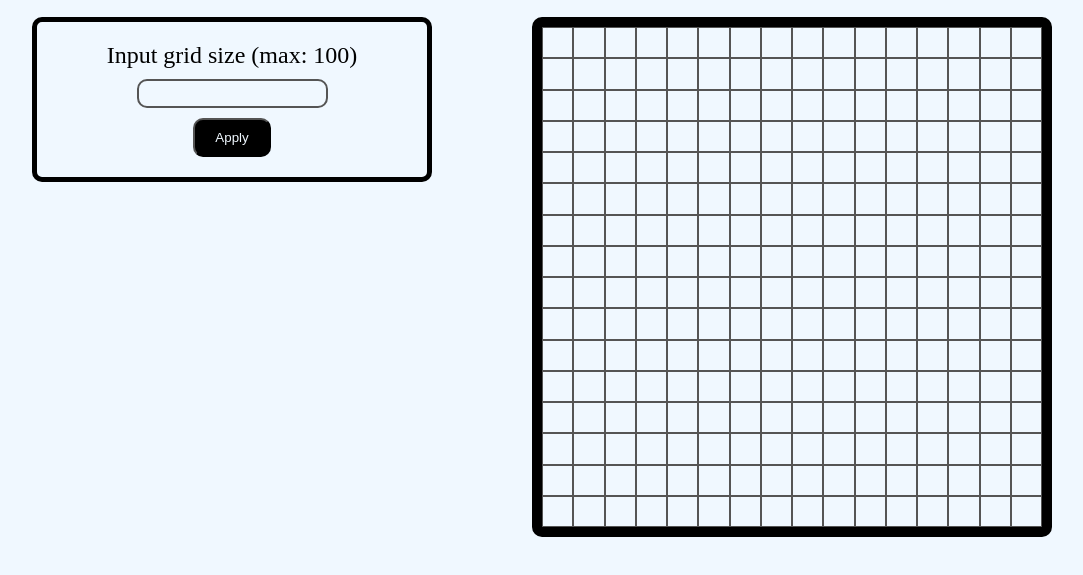
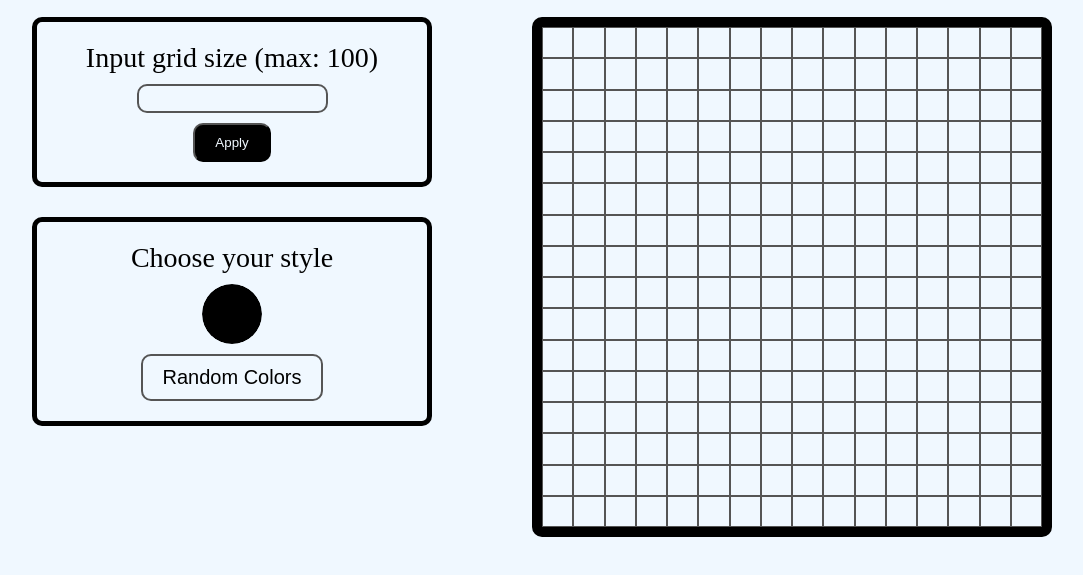
Before and after one commit to eliasaboagye/Etch-a-Sketch, a plain HTML site: page index.html in a window 1280 px wide. Shown: the part 55-630 px from the top of the page, without its empty margins (98-1181 px from the left). Drawn offline with Linux system fonts and the light colour scheme.

Commit message:
pick color and random color selection implemented

```diff
--- a/index.html
+++ b/index.html
@@ -17,6 +17,12 @@
                 <input type="text">
                 <button>Apply</button>
             </div>
+            <div class="color-selection">
+                Choose your style
+                <input type="color" id="colorPicker">
+                <button id="randomColors">Random Colors</button>
+
+            </div>
         </div>
         <div class="container"></div>
     </div>
--- a/js-files.js
+++ b/js-files.js
@@ -1,13 +1,23 @@
 //start up grid size
-let n = 16;
+
 
 const gridSize = document.querySelector("input")
 const applyBtn = document.querySelector("button")
 const container = document.querySelector(".container");
+let colorPicker = document.querySelector('#colorPicker');
+const randomColors = document.querySelector('#randomColors');
 let items;
-// let color = "blue"
-// n = gridSize;
+let bgColor = colorPicker.value;
 
+let randomColorIsOn = false;
+randomColors.addEventListener('click',()=>{
+    randomColorIsOn = !randomColorIsOn;
+    if(randomColorIsOn){
+        randomColors.style.backgroundColor = "rgb(38, 152, 240)"
+    }else{
+        randomColors.style.backgroundColor = "aliceblue"
+    }
+})
 function random(n){
     return Math.floor(Math.random() * n + 1);
 }
@@ -22,14 +32,19 @@ function createGrid(n){
     items.forEach((item)=>{
         item.style.flexBasis = `${100/n}%`;
     })
-
     items.forEach((item)=>{
 
         item.addEventListener('mouseenter', (e)=>{
-            e.target.style.backgroundColor = `rgb(${random(255)}, ${random(255)}, ${random(255)})`;
+            if(randomColorIsOn){
+                e.target.style.backgroundColor = `rgb(${random(255)}, ${random(255)}, ${random(255)})`;
+            }else{
+                e.target.style.backgroundColor = colorPicker.value
+            }
+            ;
             })
     })
 }
+
 
 function applyGrid(){
 
@@ -42,7 +57,11 @@ function applyGrid(){
     })
     createGrid(n);
 }
+let n = 16;
 createGrid(n);
+
+
+
 
 //apply grid when button is clicked
 applyBtn.addEventListener('click', applyGrid );
--- a/styles.css
+++ b/styles.css
@@ -27,8 +27,9 @@ h1{
     width: 400px;
     display: flex;
     flex-direction: column;
+    gap: 30px
 }
-.input{
+.input, .color-selection{
     display: flex;
     flex-direction: column;
     align-items: center;
@@ -36,7 +37,7 @@ h1{
     border-radius: 10px;
     padding: 20px;
     gap: 10px;
-    font-size: 24px;
+    font-size: 28px;
 }
 .input input{
     border-radius: 10px;
@@ -48,7 +49,34 @@ h1{
     border-radius: 10px;
     color: aliceblue;
     background-color: black;
+    cursor: pointer;
 }
+#colorPicker{
+
+  width: 60px;
+  height: 60px;
+  border: none;
+  padding: 0;
+  border-radius: 50%;
+  cursor: pointer;
+
+}
+#randomColors{
+    padding: 10px 20px;
+    border: 2px solid #555;
+    border-radius: 10px;
+    font-size: 20px;
+    cursor: pointer;
+}
+
+#colorPicker::-webkit-color-swatch-wrapper {
+  padding: 0;
+}
+#colorPicker::-webkit-color-swatch {
+  border: none;
+  border-radius: 50%;
+}
+
 
 
 .container{
```
